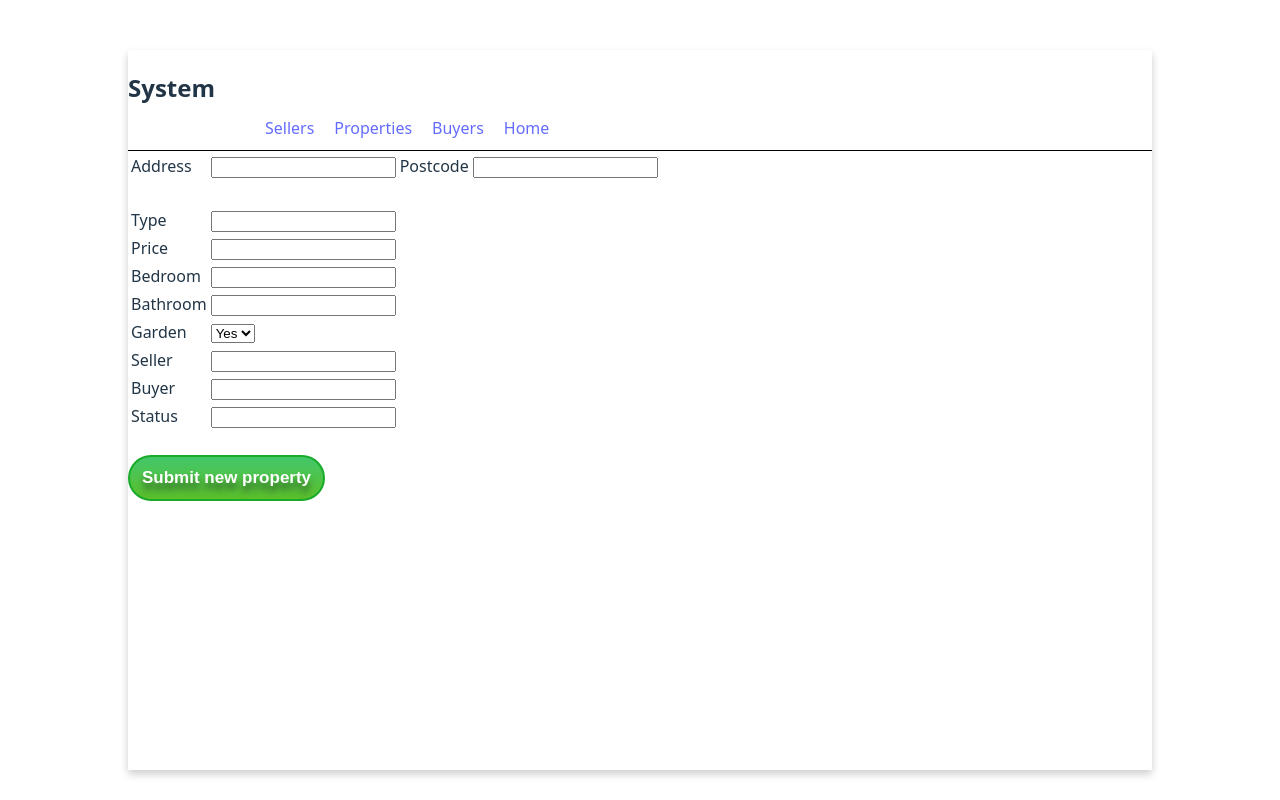
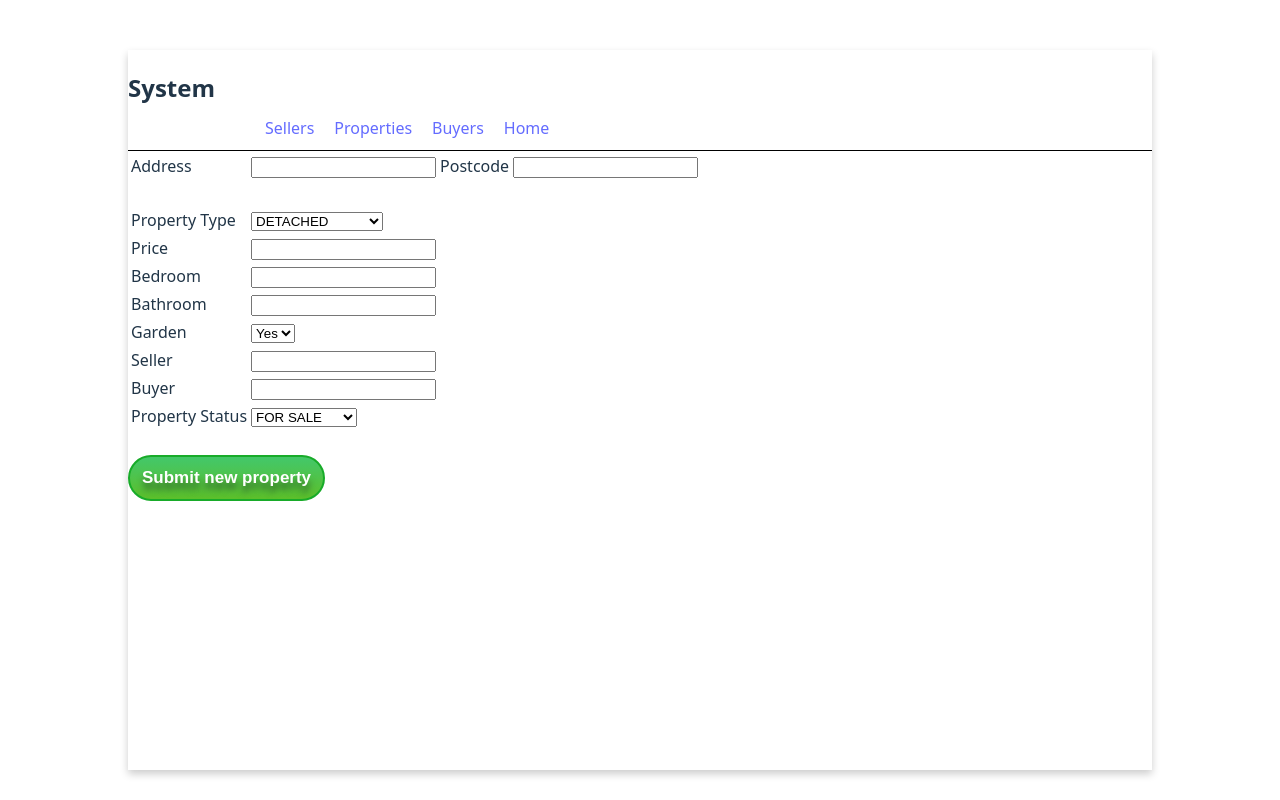
Before and after one commit to Ryancole123/reactProject, a React (Vite) app in the folder Application/: page /create-new-property in a window 1280 px wide. Built offline with nearby package versions, Linux system fonts and the light colour scheme.

Commit message:
new property update

```diff
--- a/Application/src/PropertyForm.jsx
+++ b/Application/src/PropertyForm.jsx
@@ -10,18 +10,20 @@ let PropertyForm = () => {
 
 
             let gardenValue = document.getElementById("garden").value === "Yes" ? 1 : 0;
+            let typeValue = document.getElementById("type").value
+            let statusValue = document.getElementById("status").value
 
             let data = {
                 "address": document.getElementById("address").value,
                 "postcode": document.getElementById("postcode").value,
-                "type": document.getElementById("type").value,
+                "type": typeValue,
                 "price": document.getElementById("price").value,
                 "bedroom": document.getElementById("bedroom").value,
                 "bathroom": document.getElementById("bathroom").value,
                 "garden": gardenValue,
                 "seller": document.getElementById("seller").value,
                 "buyer": document.getElementById("buyer").value,
-                "status": document.getElementById("status").value,
+                "status": statusValue,
 
             }
 
@@ -66,8 +68,14 @@ let PropertyForm = () => {
 
 
                     <tr>
-                        <td>Type</td>
-                        <td><input type="text" required id="type" /></td>
+                        <td><label htmlFor="type">Property Type</label></td>
+                        <td>
+                            <select name="type" id="type">
+                                <option value="DETACHED">DETACHED</option>
+                                <option value="SEMI-DETACHED">SEMI-DETACHED</option>
+                                <option value="APARTMENT">APARTMENT</option>
+                            </select>
+                        </td>
                     </tr>
                     <tr>
                         <td>Price</td>
@@ -106,8 +114,13 @@ let PropertyForm = () => {
                     </tr>
 
                     <tr>
-                        <td>Status</td>
-                        <td><input type="text" id="status" /></td>
+                        <td><label htmlFor="status">Property Status</label></td>
+                        <td><select name="status" id="status">
+                            <option value="FOR SALE">FOR SALE</option>
+                            <option value="SOLD">SOLD</option>
+                            <option value="WITHDRAWN">WITHDRAWN</option>
+                        </select>
+                        </td>
                     </tr>
                 </table>
                 <br/>
```
Also changed, not shown: 1 other file (tests, documents, lock files or other folders).
